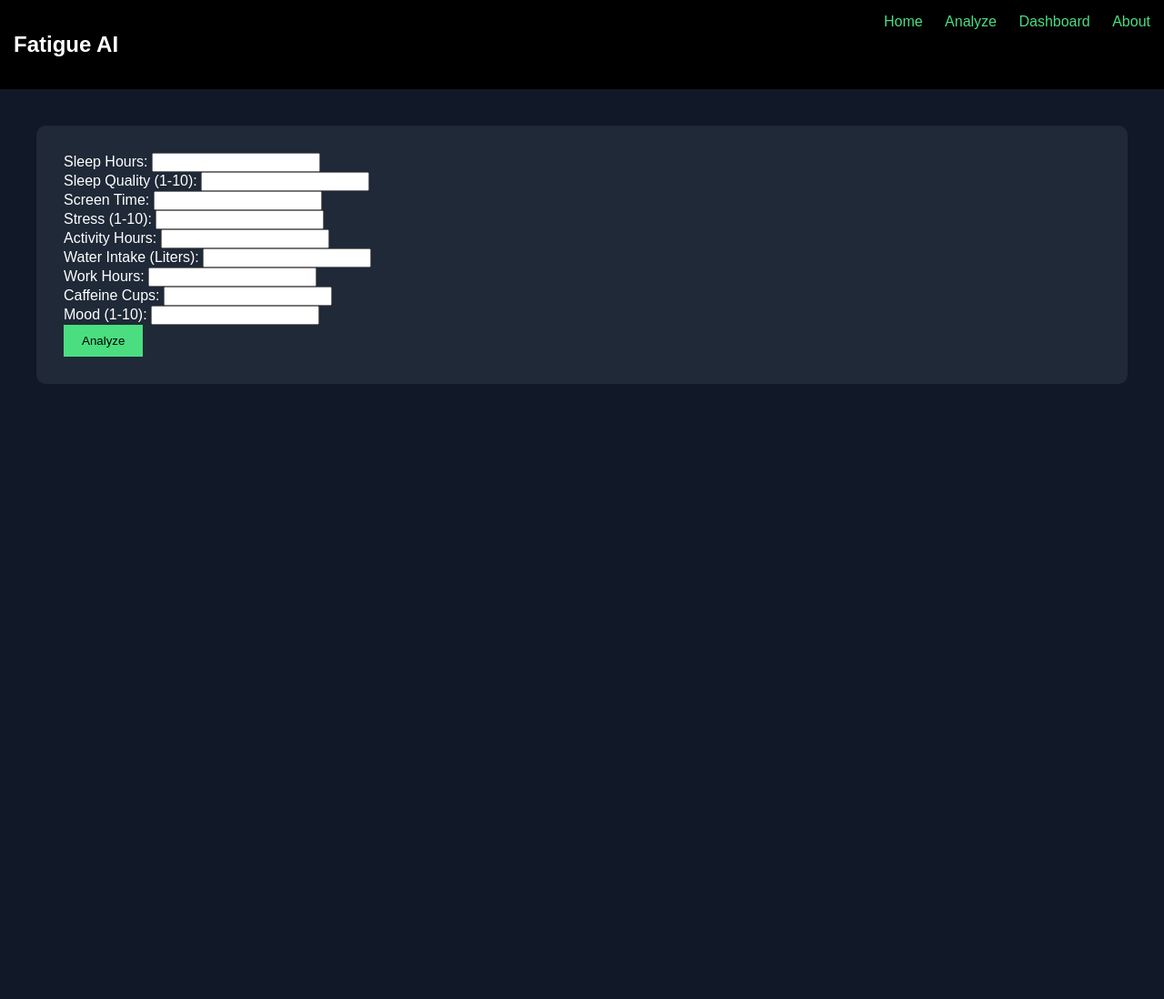
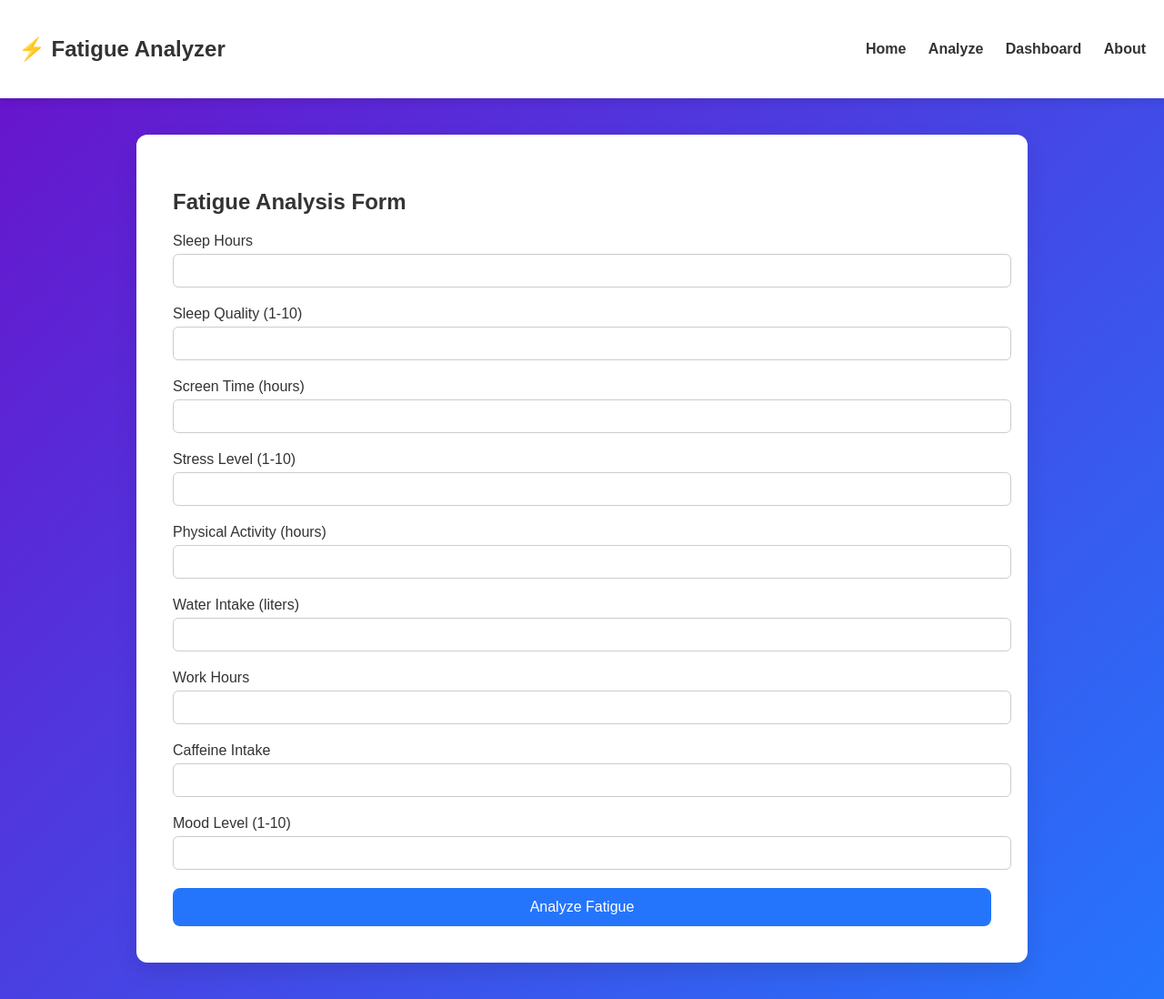
Before and after one commit to sanchit-web/fatigue-analyzer, a Flask app: page /analyze in a window 1280 px wide. Shown: the whole page at 91% size. Before the commit the page ends 422 px from the top, so only its background shows below. Run offline with Flask 3, Linux system fonts and the light colour scheme; parts of the project's set-up code (start-up, migrations or seed data) failed here and were passed over.

Commit message:
Improve UI layout and fix dashboard database integration

```diff
--- a/app.py
+++ b/app.py
@@ -2,6 +2,8 @@ from flask import Flask, render_template, request
 import joblib
 import numpy as np
 import sqlite3
+from datetime import datetime
+import json
 
 app = Flask(__name__)
 
@@ -69,15 +71,23 @@ def predict():
 
 @app.route("/dashboard")
 def dashboard():
+
     conn = sqlite3.connect("database.db")
-    c = conn.cursor()
-    c.execute("SELECT score FROM records")
-    data = c.fetchall()
+    cursor = conn.cursor()
+
+    cursor.execute("SELECT score FROM records")
+    rows = cursor.fetchall()
+
     conn.close()
 
-    scores = [row[0] for row in data]
+    scores = [row[0] for row in rows]
+    dates = list(range(1, len(scores)+1))
 
-    return render_template("dashboard.html", scores=scores)
+    return render_template(
+        "dashboard.html",
+        dates=json.dumps(dates),
+        scores=json.dumps(scores)
+    )
 
 @app.route("/about")
 def about():
--- a/static/css/style.css
+++ b/static/css/style.css
@@ -1,36 +1,96 @@
-body {
-    font-family: Arial;
-    background: #111827;
-    color: white;
-    margin: 0;
+body{
+font-family: Arial, Helvetica, sans-serif;
+background: linear-gradient(135deg,#6a11cb,#2575fc);
+margin:0;
+padding:0;
+color:#333;
 }
 
-nav {
-    background: black;
-    padding: 15px;
-    display: flex;
-    justify-content: space-between;
+/* Navbar */
+
+.navbar{
+display:flex;
+justify-content:space-between;
+align-items:center;
+padding:20px;
+background:white;
+box-shadow:0 4px 10px rgba(0,0,0,0.1);
 }
 
-nav a {
-    color: #4ade80;
-    margin-left: 20px;
-    text-decoration: none;
+.nav-links a{
+margin-left:20px;
+text-decoration:none;
+color:#333;
+font-weight:bold;
 }
 
-.container {
-    padding: 40px;
+/* Main container */
+
+.main-container{
+max-width:900px;
+margin:40px auto;
+background:white;
+padding:40px;
+border-radius:12px;
+box-shadow:0 10px 25px rgba(0,0,0,0.1);
 }
 
-.card {
-    background: #1f2937;
-    padding: 30px;
-    border-radius: 10px;
+/* Inputs */
+
+input, select{
+width:100%;
+padding:10px;
+margin-top:5px;
+margin-bottom:20px;
+border-radius:6px;
+border:1px solid #ccc;
 }
 
-button {
-    padding: 10px 20px;
-    background: #4ade80;
-    border: none;
-    cursor: pointer;
+/* Button */
+
+button{
+background:#2575fc;
+color:white;
+padding:12px;
+border:none;
+border-radius:8px;
+cursor:pointer;
+font-size:16px;
+width:100%;
 }
+
+button:hover{
+background:#1b5edc;
+}
+
+/* Result cards */
+
+.result-card{
+text-align:center;
+padding:30px;
+border-radius:10px;
+background:#f4f6ff;
+margin-top:20px;
+}
+
+.score{
+font-size:40px;
+font-weight:bold;
+color:#2575fc;
+}
+
+/* Home hero */
+
+.hero{
+text-align:center;
+padding:40px;
+}
+
+.hero h1{
+font-size:36px;
+}
+
+.hero p{
+font-size:18px;
+color:#666;
+}
--- a/templates/analyze.html
+++ b/templates/analyze.html
@@ -1,19 +1,40 @@
 {% extends "base.html" %}
+
 {% block content %}
 
-<div class="card">
-<form action="/predict" method="POST">
-    Sleep Hours: <input type="number" step="0.1" name="sleep"><br>
-    Sleep Quality (1-10): <input type="number" name="sleep_quality"><br>
-    Screen Time: <input type="number" name="screen_time"><br>
-    Stress (1-10): <input type="number" name="stress"><br>
-    Activity Hours: <input type="number" step="0.1" name="activity"><br>
-    Water Intake (Liters): <input type="number" step="0.1" name="water"><br>
-    Work Hours: <input type="number" name="work"><br>
-    Caffeine Cups: <input type="number" name="caffeine"><br>
-    Mood (1-10): <input type="number" name="mood"><br>
-    <button type="submit">Analyze</button>
+<h2>Fatigue Analysis Form</h2>
+
+<form method="POST" action="/predict">
+
+<label>Sleep Hours</label>
+<input type="number" step="0.1" name="sleep">
+
+<label>Sleep Quality (1-10)</label>
+<input type="number" name="sleep_quality">
+
+<label>Screen Time (hours)</label>
+<input type="number" step="0.1" name="screen">
+
+<label>Stress Level (1-10)</label>
+<input type="number" name="stress">
+
+<label>Physical Activity (hours)</label>
+<input type="number" step="0.1" name="activity">
+
+<label>Water Intake (liters)</label>
+<input type="number" step="0.1" name="water">
+
+<label>Work Hours</label>
+<input type="number" step="0.1" name="work">
+
+<label>Caffeine Intake</label>
+<input type="number" name="caffeine">
+
+<label>Mood Level (1-10)</label>
+<input type="number" name="mood">
+
+<button type="submit">Analyze Fatigue</button>
+
 </form>
-</div>
 
 {% endblock %}
--- a/templates/base.html
+++ b/templates/base.html
@@ -1,14 +1,16 @@
 <!DOCTYPE html>
 <html>
 <head>
-    <title>Fatigue AI</title>
+<title>Fatigue Analyzer</title>
 <link rel="stylesheet" href="{{ url_for('static', filename='css/style.css') }}">
 </head>
+
 <body>
 
-<nav>
-    <h2>Fatigue AI</h2>
-    <div>
+<nav class="navbar">
+<h2>⚡ Fatigue Analyzer</h2>
+
+<div class="nav-links">
 <a href="/">Home</a>
 <a href="/analyze">Analyze</a>
 <a href="/dashboard">Dashboard</a>
@@ -16,8 +18,9 @@
 </div>
 </nav>
 
-<div class="container">
-    {% block content %}{% endblock %}
+<div class="main-container">
+{% block content %}
+{% endblock %}
 </div>
 
 </body>
```
Also changed, not shown: templates/dashboard.html (+18 -11 lines), templates/home.html (+19 -3 lines), templates/result.html (+21 -3 lines), fatigue.db (added). Lines whose indentation alone changed are shown as unchanged.
